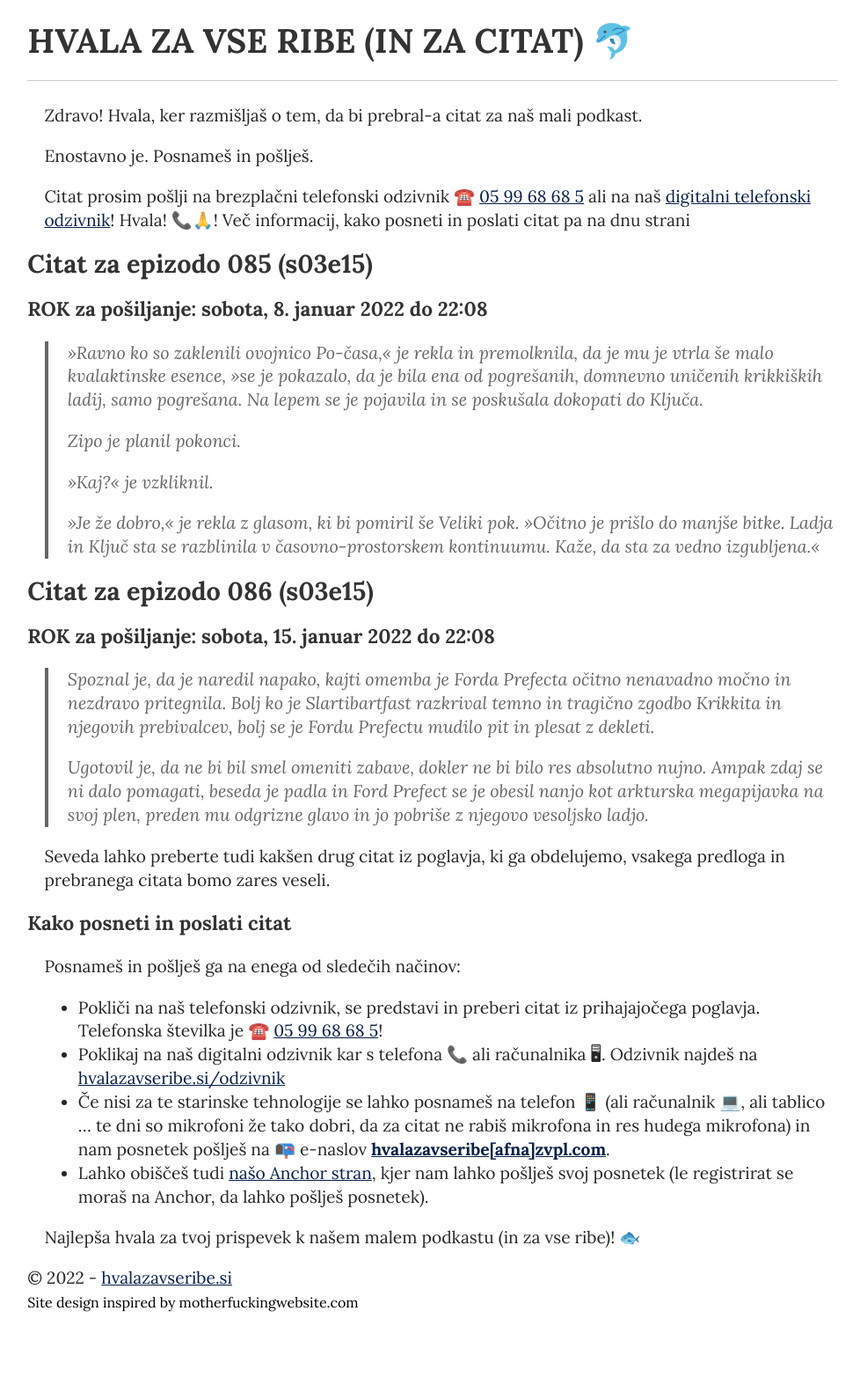
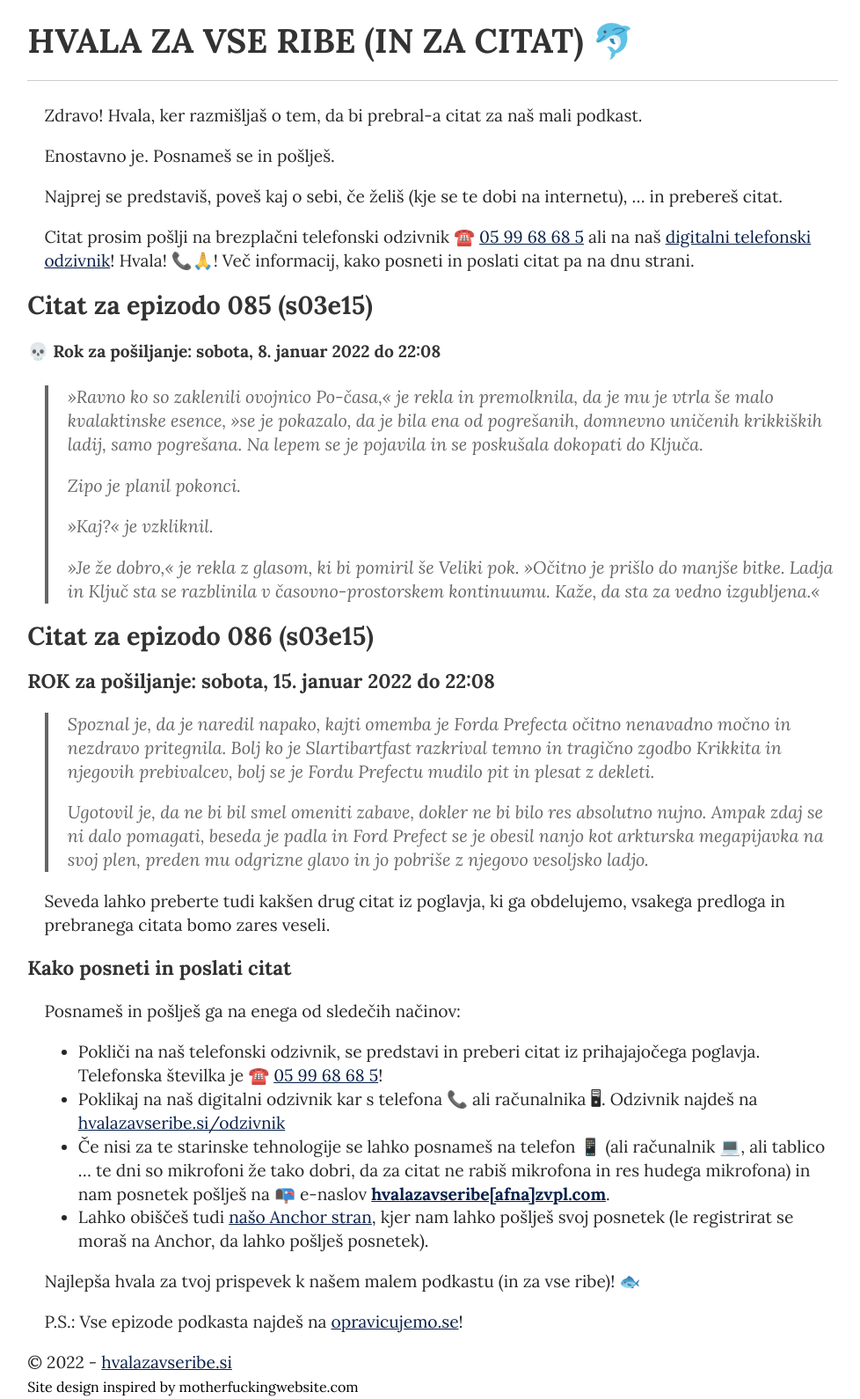
Before and after one commit to hvalazavseribe/hvalazavseribe.github.io, a Jekyll site: the page built from citat.md, in a window 1280 px wide. Shown: the whole page at 88% size, without its empty margins (148-1126 px from the left). Built offline with Jekyll 4.4.1, drawn with Linux system fonts in a browser that asks for light colours; before the commit the page ends 1493 px from its top, so only the background shows below that.

Commit message:
Zadnji popravki

```diff
--- a/citat.md
+++ b/citat.md
@@ -10,13 +10,15 @@ permalink: /citat/
 
 Zdravo! Hvala, ker razmišljaš o tem, da bi prebral-a citat za naš mali podkast.
 
-Enostavno je. Posnameš in pošlješ.
+Enostavno je. Posnameš se in pošlješ.
 
-Citat prosim pošlji na brezplačni telefonski odzivnik ☎️ <a href="tel:059968685" target="_blank" rel="noopener noreferrer">05 99 68 68 5</a> ali na naš <a href="https://hvalazavseribe.si/odzivnik/">digitalni telefonski odzivnik</a>! Hvala! 📞🙏! Več informacij, kako posneti in poslati citat pa na dnu strani
+Najprej se predstaviš, poveš kaj o sebi, če želiš (kje se te dobi na internetu), ... in prebereš citat.
+
+Citat prosim pošlji na brezplačni telefonski odzivnik ☎️ <a href="tel:059968685" target="_blank" rel="noopener noreferrer">05 99 68 68 5</a> ali na naš <a href="https://hvalazavseribe.si/odzivnik/">digitalni telefonski odzivnik</a>! Hvala! 📞🙏! Več informacij, kako posneti in poslati citat pa na dnu strani.
 
 ## Citat za epizodo 085 (s03e15)
 
-### ROK za pošiljanje: sobota, 8. januar 2022 do 22:08
+#### 💀 Rok za pošiljanje: sobota, 8. januar 2022 do 22:08
 
 <blockquote>
   <p>»Ravno ko so zaklenili ovojnico Po-časa,« je rekla in premolknila, da je mu je vtrla še malo kvalaktinske esence, »se je pokazalo, da je bila ena od pogrešanih, domnevno uničenih krikkiških ladij, samo pogrešana. Na lepem se je pojavila in se poskušala dokopati do Ključa.</p>
@@ -46,3 +48,5 @@ Posnameš in pošlješ ga na enega od sledečih načinov:
 - Lahko obiščeš tudi [našo Anchor stran](https://anchor.fm/opravicujemose), kjer nam lahko pošlješ svoj posnetek (le registrirat se moraš na Anchor, da lahko pošlješ posnetek).
 
 Najlepša hvala za tvoj prispevek k našem malem podkastu (in za vse ribe)! 🐟
+
+P.S.: Vse epizode podkasta najdeš na [opravicujemo.se](https://opravicujemo.se/)!
```
